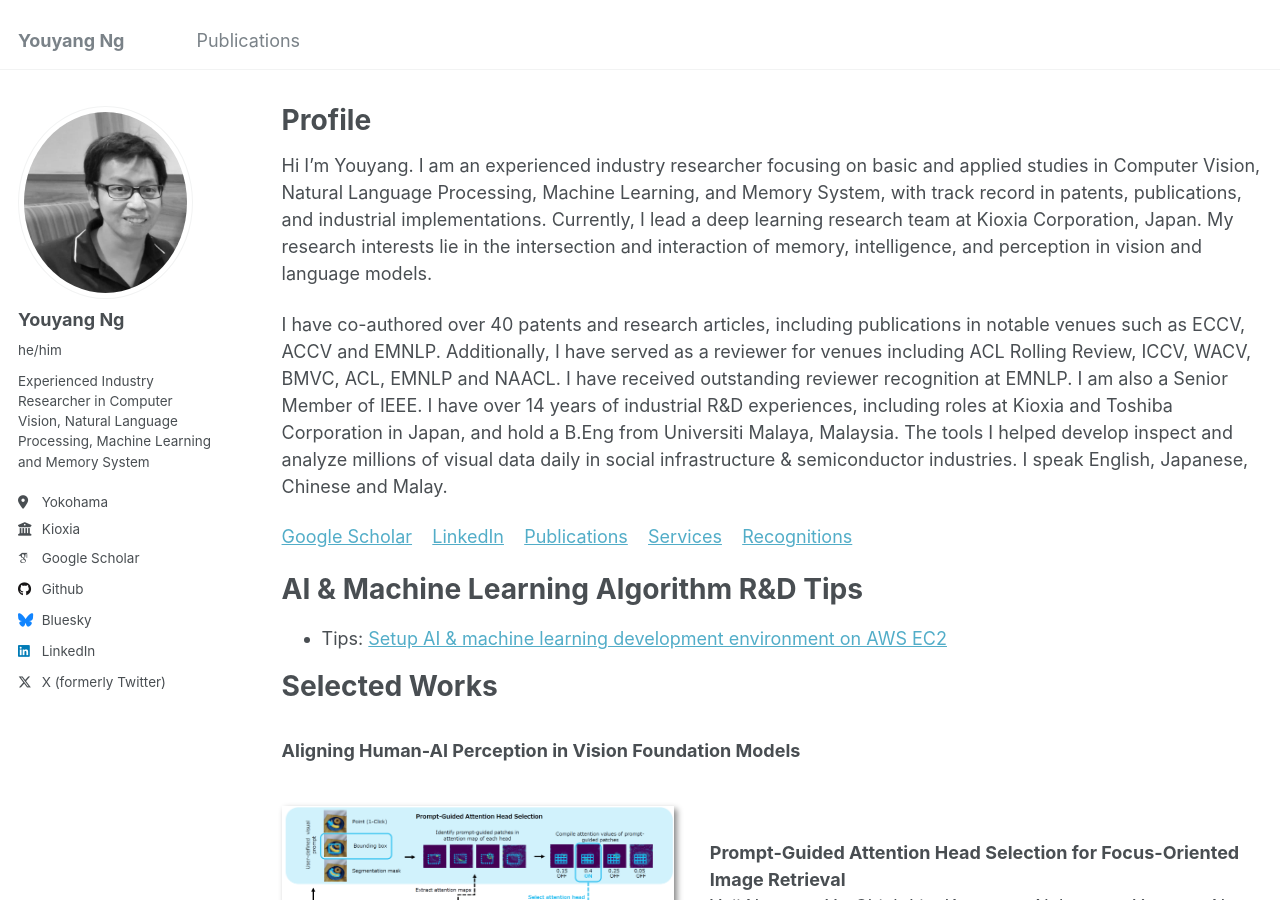
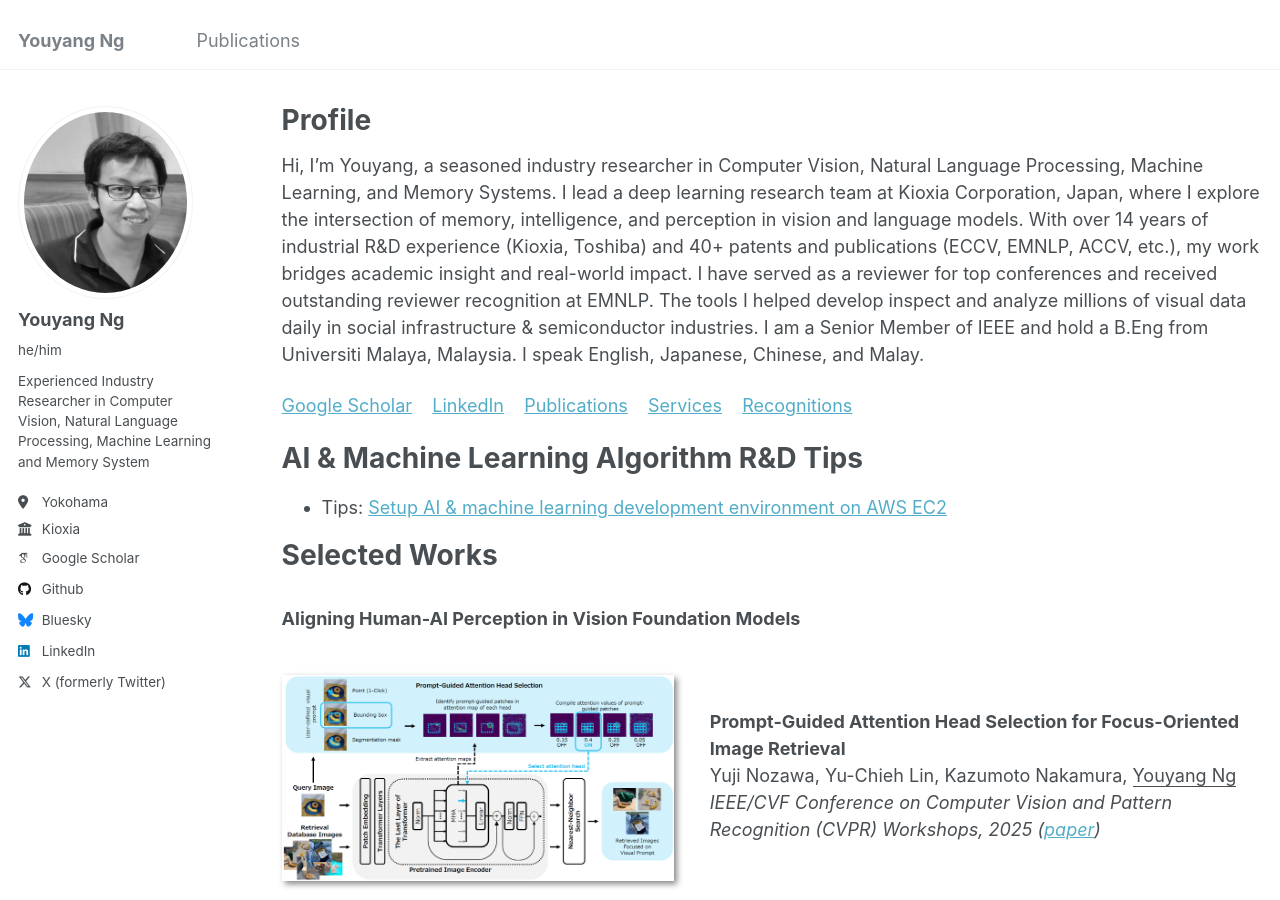
Before and after one commit to yy29/yy29.github.io, a Jekyll site: the page built from _pages/about.md, in a window 1280 px wide and 900 px high. Built offline with Jekyll 4.4.1, drawn with Linux system fonts in a browser that asks for light colours; some web fonts are replaced.

Commit message:
Update about.md

```diff
--- a/_pages/about.md
+++ b/_pages/about.md
@@ -8,9 +8,7 @@ redirect_from:
   - /about.html
 ---
 
-Hi I'm Youyang. I am an experienced industry researcher focusing on basic and applied studies in Computer Vision, Natural Language Processing, Machine Learning, and Memory System, with track record in patents, publications, and industrial implementations. Currently, I lead a deep learning research team at Kioxia Corporation, Japan. My research interests lie in the intersection and interaction of memory, intelligence, and perception in vision and language models.
-
-I have co-authored over 40 patents and research articles, including publications in notable venues such as ECCV, ACCV and EMNLP. Additionally, I have served as a reviewer for venues including ACL Rolling Review, ICCV, WACV, BMVC, ACL, EMNLP and NAACL. I have received outstanding reviewer recognition at EMNLP. I am also a Senior Member of IEEE. I have over 14 years of industrial R&D experiences, including roles at Kioxia and Toshiba Corporation in Japan, and hold a B.Eng from Universiti Malaya, Malaysia. The tools I helped develop inspect and analyze millions of visual data daily in social infrastructure & semiconductor industries. I speak English, Japanese, Chinese and Malay.
+Hi, I’m Youyang, a seasoned industry researcher in Computer Vision, Natural Language Processing, Machine Learning, and Memory Systems. I lead a deep learning research team at Kioxia Corporation, Japan, where I explore the intersection of memory, intelligence, and perception in vision and language models. With over 14 years of industrial R&D experience (Kioxia, Toshiba) and 40+ patents and publications (ECCV, EMNLP, ACCV, etc.), my work bridges academic insight and real-world impact. I have served as a reviewer for top conferences and received outstanding reviewer recognition at EMNLP. The tools I helped develop inspect and analyze millions of visual data daily in social infrastructure & semiconductor industries. I am a Senior Member of IEEE and hold a B.Eng from Universiti Malaya, Malaysia. I speak English, Japanese, Chinese, and Malay.
 
 [Google Scholar](https://scholar.google.com/citations?user=4BGLw_QAAAAJ) &nbsp;&nbsp; [LinkedIn](https://www.linkedin.com/in/youyang-ng-55a10ab9/) &nbsp;&nbsp; [Publications](publications.md) &nbsp;&nbsp; [Services](#services) &nbsp;&nbsp; [Recognitions](#recognitions)
 
```
